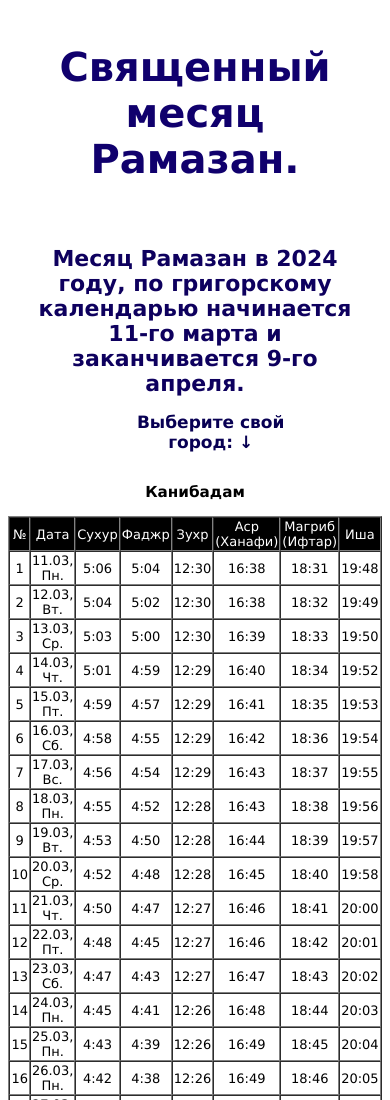
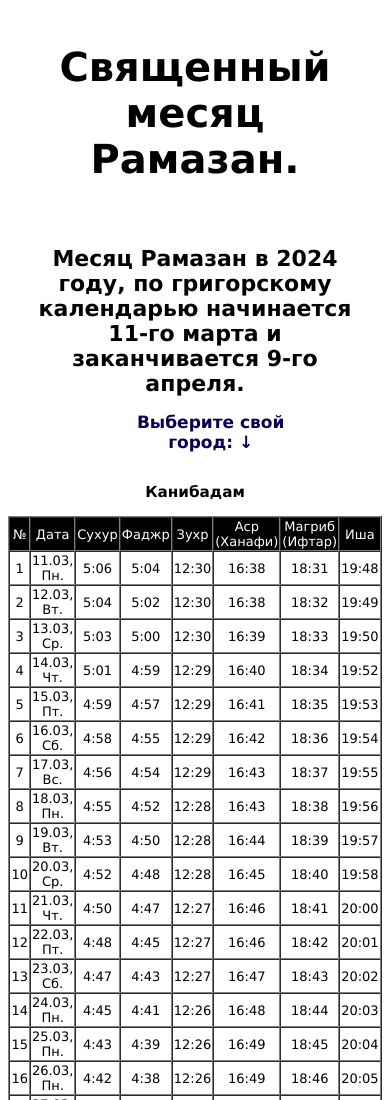
Before and after one commit to SAFIRRR/Ramazan-2024, a plain HTML site: page index.html in a window 390 px wide. Shown: the top 1100 px of the page. Drawn offline with Linux system fonts and the light colour scheme.

Commit message:
style.css

```diff
--- a/style.css
+++ b/style.css
@@ -79,13 +79,13 @@
       font-size: 40px;
       text-align: center;
       font-weight: bold;
-      color: rgb(16, 0, 109);
+      color: rgb(0, 0, 0);
     }
     .text1{
       font-family:'courier';
       font-size: 22px;
       font-weight: bolder;
-      color: rgb(14, 0, 94);
+      color: rgb(0, 0, 0);
       text-align: center;
       padding-left: 10%;
       padding-right: 10%;
@@ -154,13 +154,13 @@
     font-size: 40px;
     text-align: center;
     font-weight: bold;
-    color: rgb(16, 0, 109);
+    color: rgb(0, 0, 0);
   }
   .text1{
-    font-family: Arial;
+    font-family: Cambria, Cochin, Georgia, Times, 'Times New Roman', serif;
     font-weight: bold;
     font-size: 22px;
-    color: rgb(14, 0, 94);
+    color: rgb(0, 0, 0);
     text-align: center;
     padding-left: 11%;
     padding-right: 11%;
@@ -228,13 +228,13 @@
       font-size: 40px;
       text-align: center;
       font-weight: bold;
-      color: rgb(16, 0, 109);
+      color: rgb(0, 0, 0);
     }
     .text1{
       font-family: Verdana;
       font-size: 22px;
       font-weight: bolder;
-      color: rgb(14, 0, 94);
+      color: rgb(0, 0, 0);
       text-align: center;
       padding-left: 4%;
       padding-right: 4%;
```
